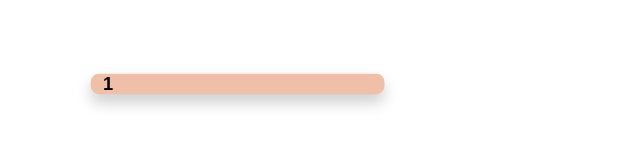
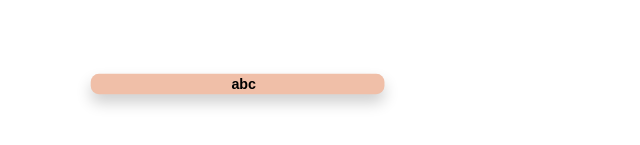
Before and after one commit to goomyman/leetcodewizard, a Next.js app in the folder Prototypes/stack-visualizer/: page / in a window 1280 px wide. Both pictures are taken after a click on the button "PrePush". Shown: the part 483-628 px from the top of the page, without its empty margins (316-956 px from the left). Built offline with nearby package versions, Linux system fonts and the light colour scheme.

Commit message:
fixing text

```diff
--- a/Prototypes/stack-visualizer/src/app/stack/StackItem.tsx
+++ b/Prototypes/stack-visualizer/src/app/stack/StackItem.tsx
@@ -62,10 +62,10 @@ export default function StackItem({ item, stopShaking, stackIndex }: StackItemPr
       className="text-sm font-bold text-black"
     >
       <div className="w-full text-left font-bold text-lg pl-3 flex-1">
-        {stackIndex}
+        {item.level}
       </div>
       <div className="w-full text-center">
-         {item.level}
+         {item.text}
       </div>
     </motion.div>
   );
```
